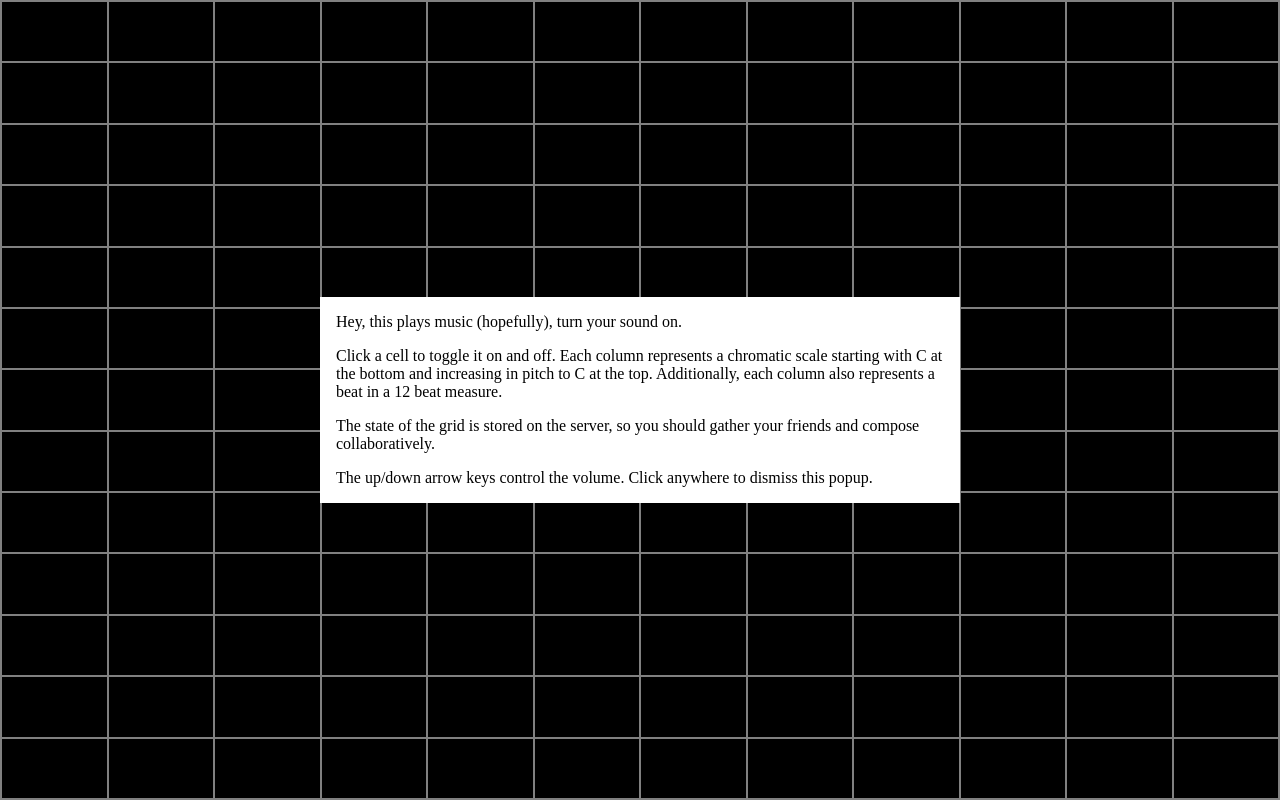
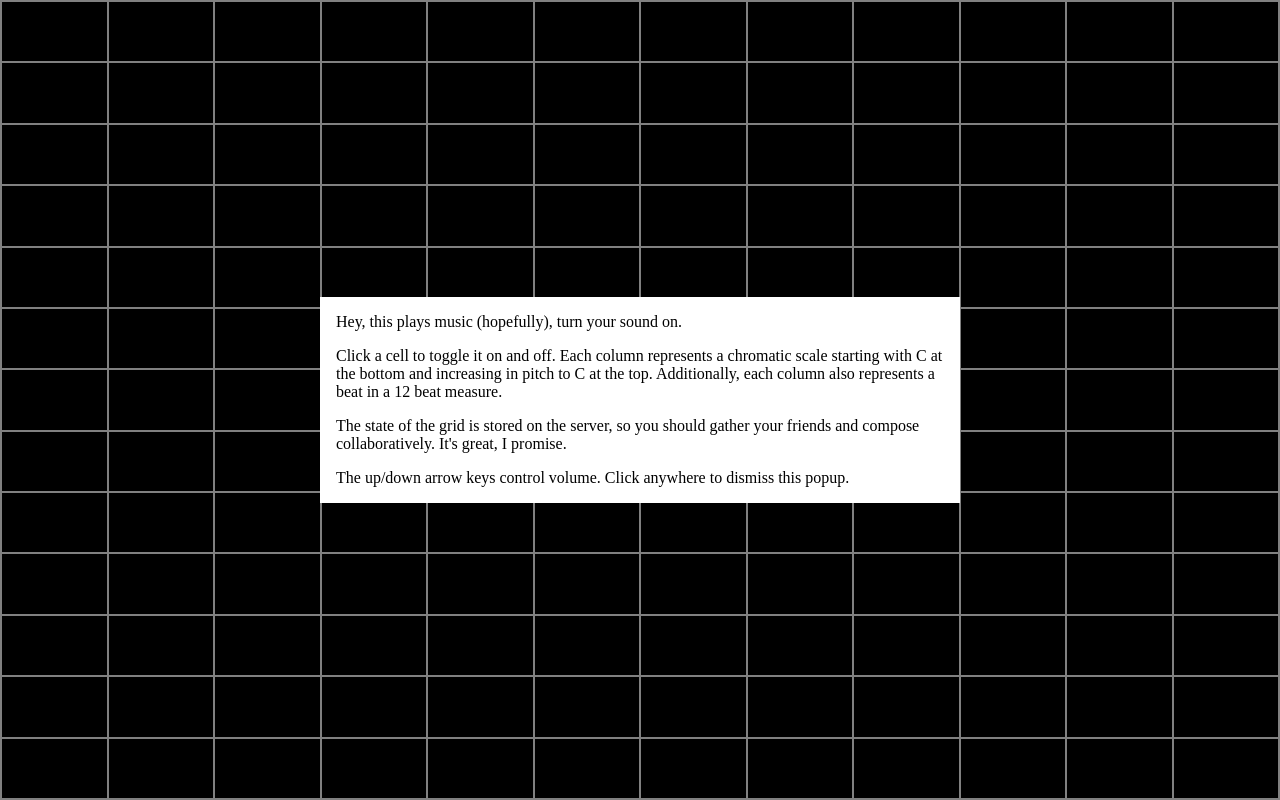
Before and after one commit to kevinwshin/SoundGrid, a plain HTML site: page sounds/index.html in a window 1280 px wide. Drawn offline with Linux system fonts and the light colour scheme; no server answers.

Commit message:
slightly modified the overlay message

```diff
--- a/sounds/index.html
+++ b/sounds/index.html
@@ -201,8 +201,9 @@
                in pitch to C at the top. Additionally, each column also
                represents a beat in a 12 beat measure.</p>
                <p>The state of the grid is stored on the server, so you should
-               gather your friends and compose collaboratively.</p>
-               <p>The up/down arrow keys control the volume. Click anywhere to
+               gather your friends and compose collaboratively. It's great, I
+               promise.</p>
+               <p>The up/down arrow keys control volume. Click anywhere to
                dismiss this popup.</p>
             </div>
          </div>
```
